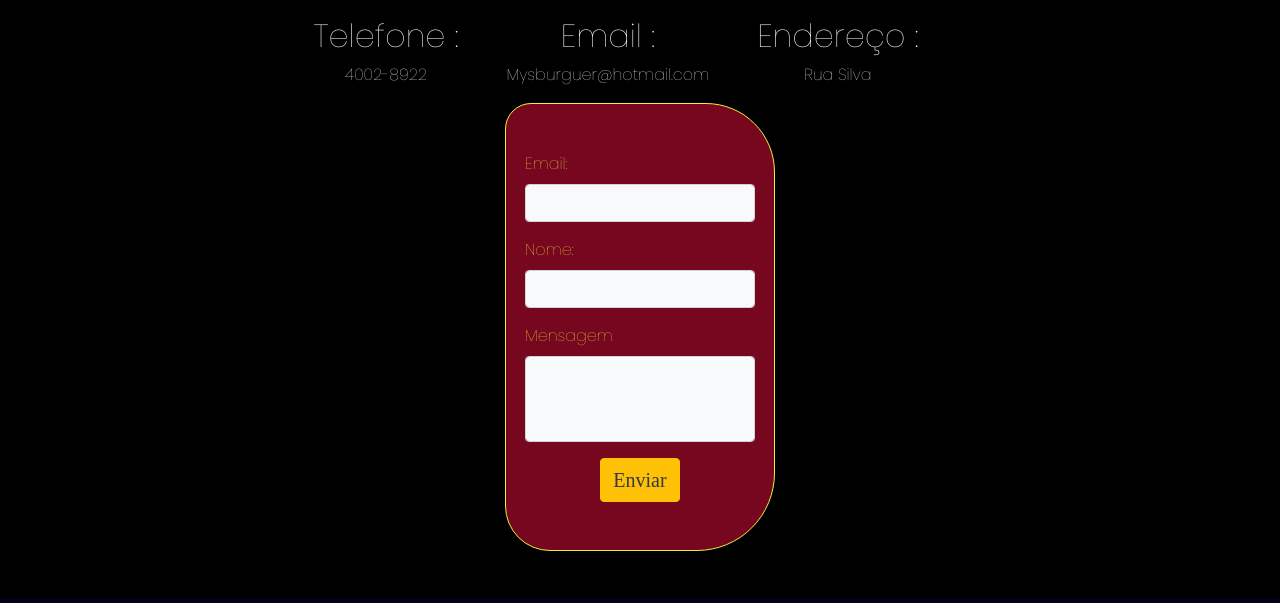
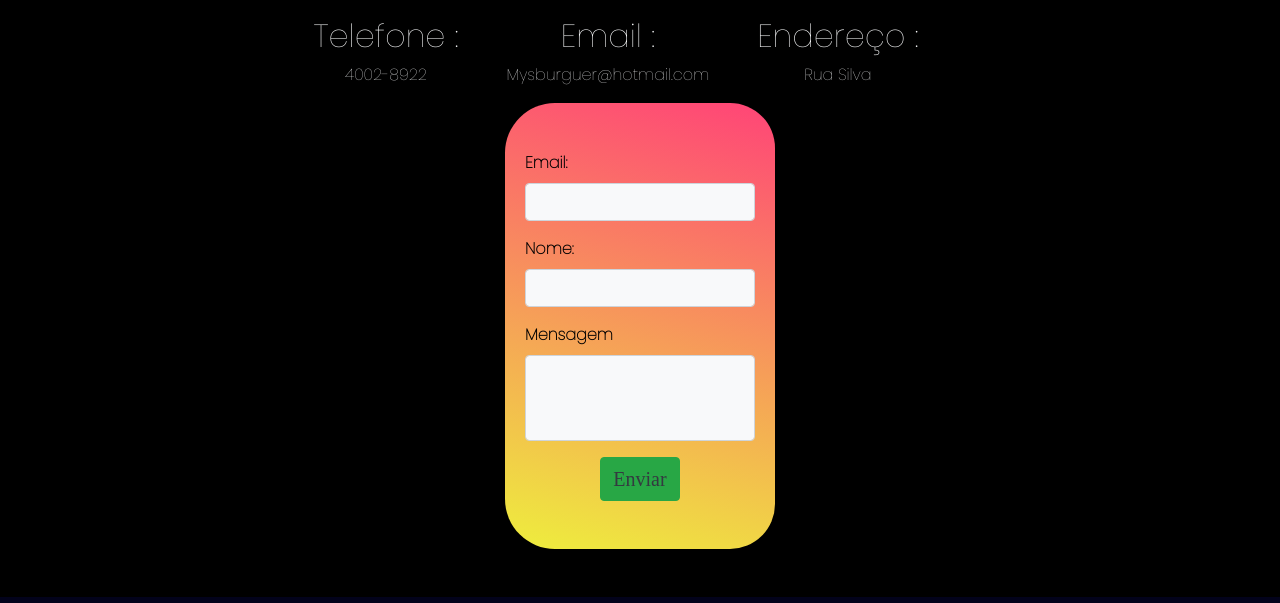
Before and after one commit to Myst1-Dev/Mysburguer, a plain HTML site: page index.html in a window 1280 px wide. Shown: the part 3405-4008 px from the top of the page. Drawn offline with nearby package versions, Linux system fonts and the light colour scheme; a web font is replaced by a local one.

Commit message:
Update index.html

```diff
--- a/index.html
+++ b/index.html
@@ -114,15 +114,20 @@
      }
 
      .bg-form{
-        background-color:#f147;
+        background:linear-gradient(15deg,rgb(238, 238, 61),#f47);
         padding: 0 10px;
         width: 270px;
-        border-radius: 26px 69px 78px 45px;
-        border: 1px solid rgb(238, 238, 61);
+        border-radius: 50px 45px 45px 50px;
+
      }
 
      .w50{
        width: 50%;
+     }
+
+     .txtLB{
+       color: black;
+       font-weight: bolder;
      }
 
      @media (max-width:991px){
@@ -605,20 +610,20 @@
   <div class="bg-form">
   <form class="mt-5 d-flex justify-content-center align-items-center flex-column">
     <div class="form-group">
-      <label class="text-YL" for="email">Email:</label>
+      <label class="txtLB" for="email">Email:</label>
       <input type="email" class="form-control bg-light text-dark bold" id="email">
     </div>
     <div class="form-group">
-      <label class="text-YL" for="pwd">Nome:</label>
+      <label class="txtLB" for="pwd">Nome:</label>
       <input type="text" class="form-control bg-light text-dark bold" id="pwd">
     </div>
 
     <div class="form-group">
-      <label class="text-YL" for="exampleFormControlTextarea1">Mensagem</label>
+      <label class="txtLB" for="exampleFormControlTextarea1">Mensagem</label>
       <textarea class="form-control bg-light text-dark txtA bold" id="exampleFormControlTextarea1" rows="3"></textarea>
     </div>
 
-    <button type="submit" class="btn btn-warning text-dark syne mb-5">Enviar</button>
+    <button type="submit" class="btn btn-success text-dark syne mb-5">Enviar</button>
   </form>
   </div>
 </div>
@@ -662,7 +667,7 @@
   <!-- Copyright -->
   <div class="text-center p-3" style="background-color: rgba(0, 0, 0, 0.2);">
     © 2022 Copyright:
-    <a class="text-white text-decoration-none" href="https://myst1-dev1.github.io/Myst1-Dev/"> <span> Myst1 Dev </span></a>
+    <a class="text-white text-decoration-none" href="https://myst1-dev.github.io/Myst1-Dev/"> <span> Myst1 Dev </span></a>
   </div>
   <!-- Copyright -->
 </footer>
```
